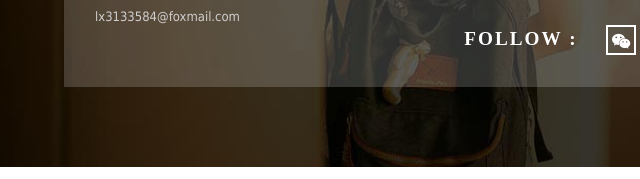
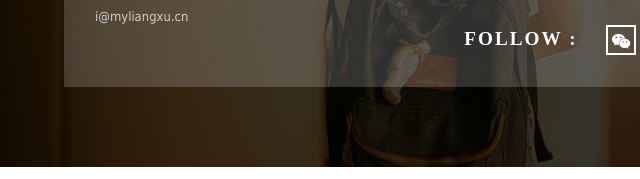
Before and after one commit to lx3133584/myindex, a plain HTML site: page index.html in a window 1280 px wide. Shown: the part 585-764 px from the top of the page, 6-646 px from the left. Drawn offline with Linux system fonts and the light colour scheme; a script that the page names is missing.

Commit message:
修改email地址

```diff
--- a/index.html
+++ b/index.html
@@ -120,7 +120,7 @@
 				</div>
 				<div class="w3ls-banner-left-info">
 					<h4>Email地址</h4>
-					<p><a href="mailto:lx3133584@foxmail.com">lx3133584@foxmail.com</a></p>
+					<p><a href="mailto:i@myliangxu.cn">i@myliangxu.cn</a></p>
 				</div>
 			</div>
 			<div class="clearfix"> </div>
```
